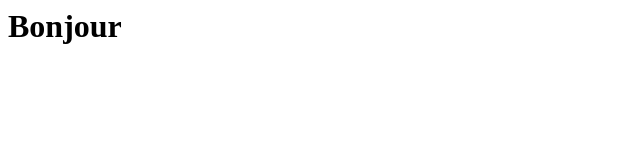
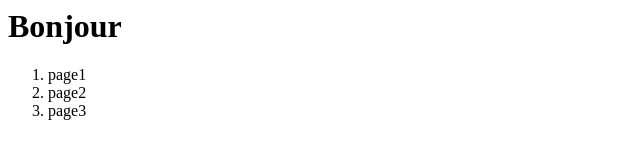
Before and after one commit to Kiiraa25/First_git, a plain HTML site: page index.html in a window 1280 px wide. Shown: the whole page, without its empty margins (0-640 px from the left). Drawn offline with Linux system fonts and the light colour scheme.

Commit message:
kuli add

```diff
--- a/index.html
+++ b/index.html
@@ -7,5 +7,10 @@
 </head>
 <body>
     <h1>Bonjour</h1>
+    <ol>
+        <li>page1</li>
+        <li>page2</li>
+        <li>page3</li>
+    </ol>
 </body>
 </html>
```
